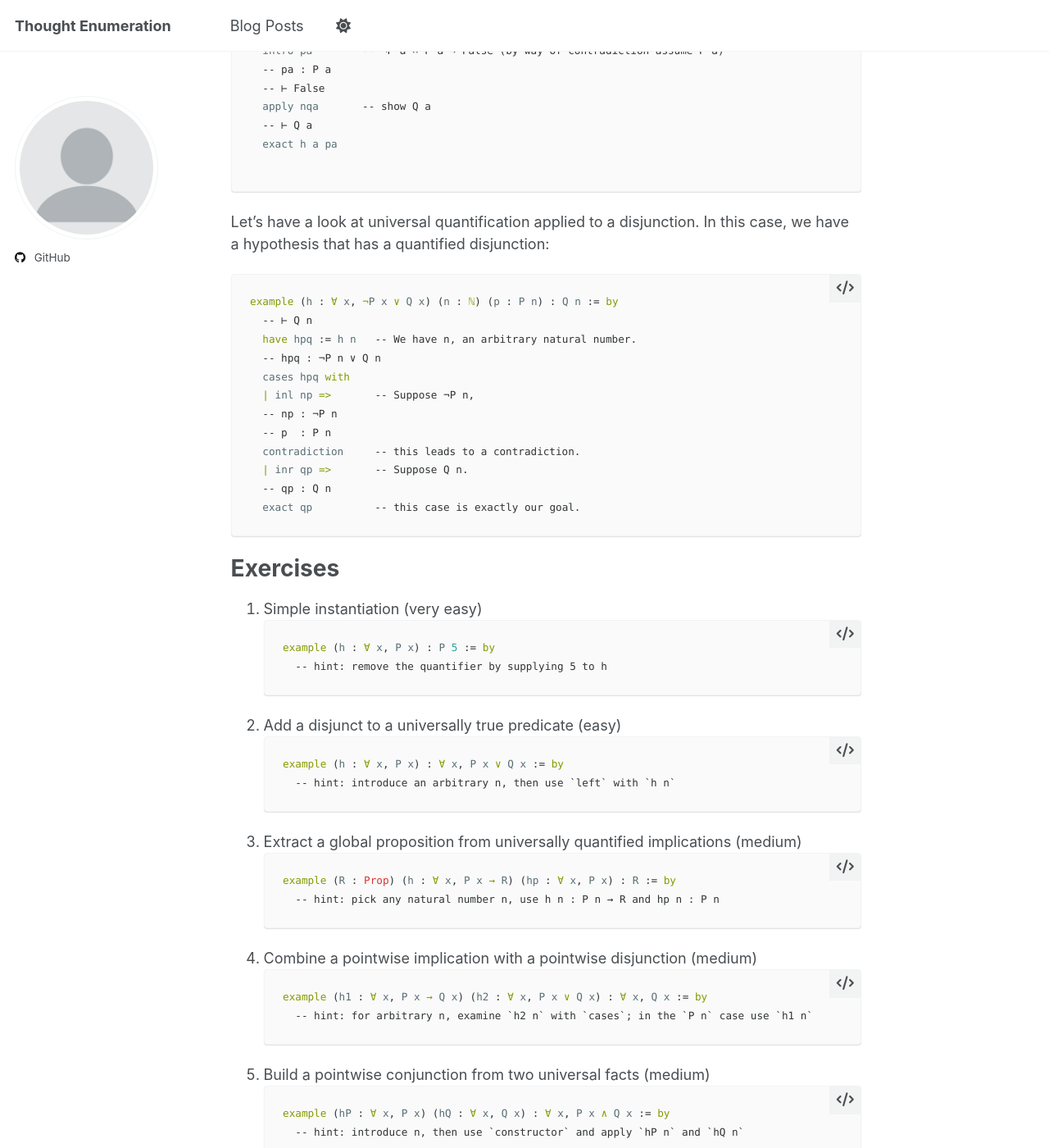
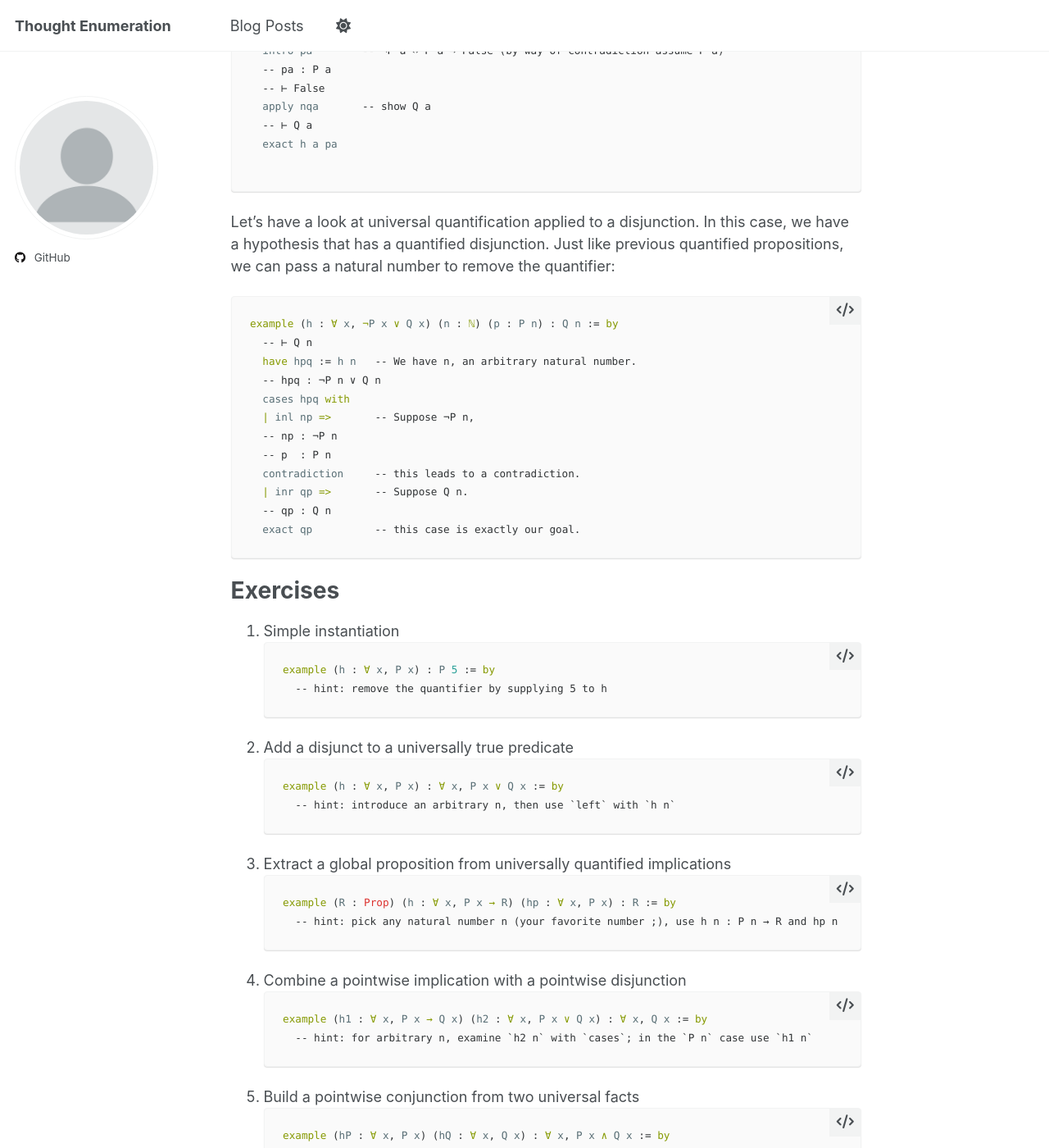
Before and after one commit to sandan/sandan.github.io, a Jekyll site: the page built from _posts/2025-10-15-blog-7.md, in a window 1280 px wide and 1400 px high, scrolled down 6429 px. Shown: the whole window at 82% size. Built offline with Jekyll 4.4.1, drawn with Linux system fonts in a browser that asks for light colours; a script that is not in the unit is left out; some of the changed text lies outside the part shown.

Commit message:
Update 2025-10-15-blog-7.md

````diff
--- a/_posts/2025-10-15-blog-7.md
+++ b/_posts/2025-10-15-blog-7.md
@@ -211,7 +211,7 @@ example (h : ∀ x, P x → Q x) : ∀ x, ¬Q x → ¬P x := by
 
 ```
 
-Let's have a look at universal quantification applied to a disjunction. In this case, we have a hypothesis that has a quantified disjunction:
+Let's have a look at universal quantification applied to a disjunction. In this case, we have a hypothesis that has a quantified disjunction. Just like previous quantified propositions, we can pass a natural number to remove the quantifier:
 ```lean
 example (h : ∀ x, ¬P x ∨ Q x) (n : ℕ) (p : P n) : Q n := by
   -- ⊢ Q n
@@ -228,40 +228,46 @@ example (h : ∀ x, ¬P x ∨ Q x) (n : ℕ) (p : P n) : Q n := by
 ```
 
 # Exercises
-1. Simple instantiation (very easy)
+1. Simple instantiation
 ```lean
 example (h : ∀ x, P x) : P 5 := by
   -- hint: remove the quantifier by supplying 5 to h
 ```
 
-2. Add a disjunct to a universally true predicate (easy)
+2. Add a disjunct to a universally true predicate
 ```lean
 example (h : ∀ x, P x) : ∀ x, P x ∨ Q x := by
   -- hint: introduce an arbitrary n, then use `left` with `h n`
 ```
 
-3. Extract a global proposition from universally quantified implications (medium)
+3. Extract a global proposition from universally quantified implications
 ```lean
 example (R : Prop) (h : ∀ x, P x → R) (hp : ∀ x, P x) : R := by
-  -- hint: pick any natural number n, use h n : P n → R and hp n : P n
+  -- hint: pick any natural number n (your favorite number ;), use h n : P n → R and hp n : P n
 ```
 
-4. Combine a pointwise implication with a pointwise disjunction (medium)
+4. Combine a pointwise implication with a pointwise disjunction
 ```lean
 example (h1 : ∀ x, P x → Q x) (h2 : ∀ x, P x ∨ Q x) : ∀ x, Q x := by
   -- hint: for arbitrary n, examine `h2 n` with `cases`; in the `P n` case use `h1 n`
 ```
 
-5. Build a pointwise conjunction from two universal facts (medium)
+5. Build a pointwise conjunction from two universal facts
 ```lean
 example (hP : ∀ x, P x) (hQ : ∀ x, Q x) : ∀ x, P x ∧ Q x := by
   -- hint: introduce n, then use `constructor` and apply `hP n` and `hQ n`
 ```
 
 Optional challenge (use negation + introduction by contradiction). We haven't looked at existential quantification yet. Feel free to come back to this after reading about it in the next post!
-6. No counterexample to pointwise implication (harder)
+6.
 ```lean
 example (h : ∀ x, P x → Q x) : ¬ (∃ n, P n ∧ ¬ Q n) := by
   -- hint: assume the existence of a witness, `cases` it, and derive a contradiction
   -- (this uses `by_contra` / `intro` + `cases` + `exact` / `contradiction`)
+  intro a
+  cases a with
+  | intro x hx =>
+    ...
+    ...
+    ...
 ```
````
